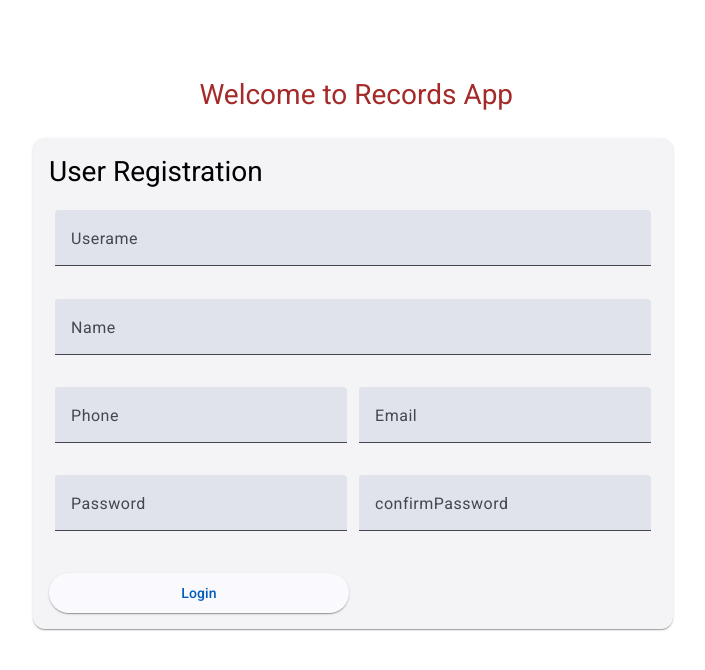
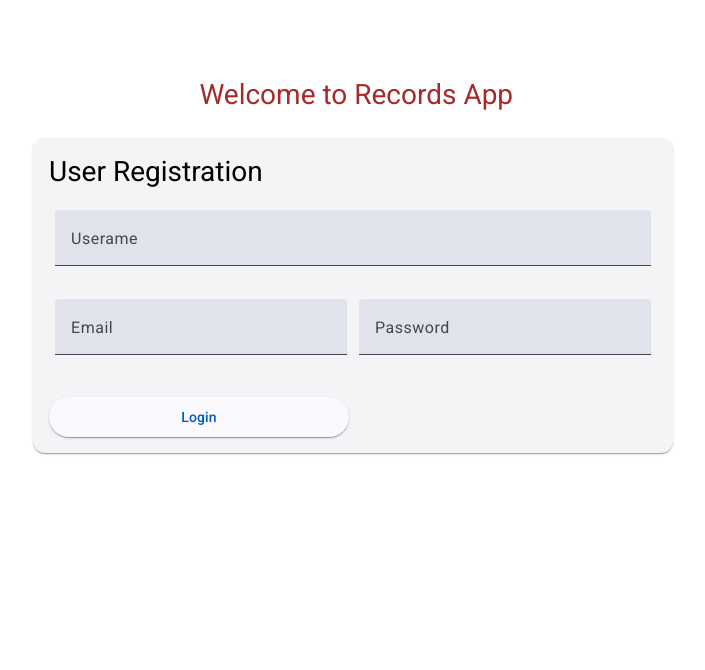
Before and after one commit to PK-170/AngularRecordsApp, an Angular app in the folder frontend/: page /login in a window 1280 px wide. Shown: the top 670 px of the page, without its empty margins (287-992 px from the left). Built offline with nearby package versions, Linux system fonts and the light colour scheme.

Commit message:
login working

```diff
--- a/frontend/src/app/component/login/login.component.html
+++ b/frontend/src/app/component/login/login.component.html
@@ -10,14 +10,8 @@
           <mat-label>Userame</mat-label>
           <input formControlName="userName" matInput />
         </mat-form-field>
-        <mat-form-field>
-          <mat-label>Name</mat-label>
-          <input formControlName="name" matInput />
-        </mat-form-field>
-        <mat-form-field class="mat-50">
-          <mat-label>Phone</mat-label>
-          <input formControlName="phone" matInput />
-        </mat-form-field>
+
+
         <mat-form-field class="mat-50">
           <mat-label>Email</mat-label>
           <input formControlName="email" matInput />
@@ -26,10 +20,7 @@
           <mat-label>Password</mat-label>
           <input formControlName="password" matInput />
         </mat-form-field>
-        <mat-form-field class="mat-50">
-          <mat-label>confirmPassword</mat-label>
-          <input formControlName="confirmPassword " matInput />
-        </mat-form-field>
+
       </mat-card-content>
       <mat-card-actions>
         <div class="div-50">
```
